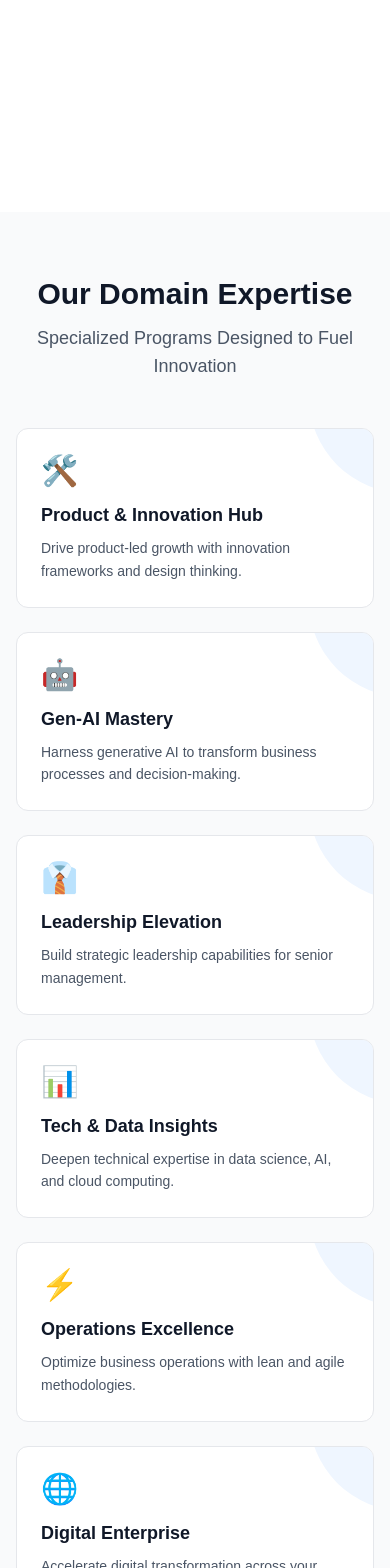
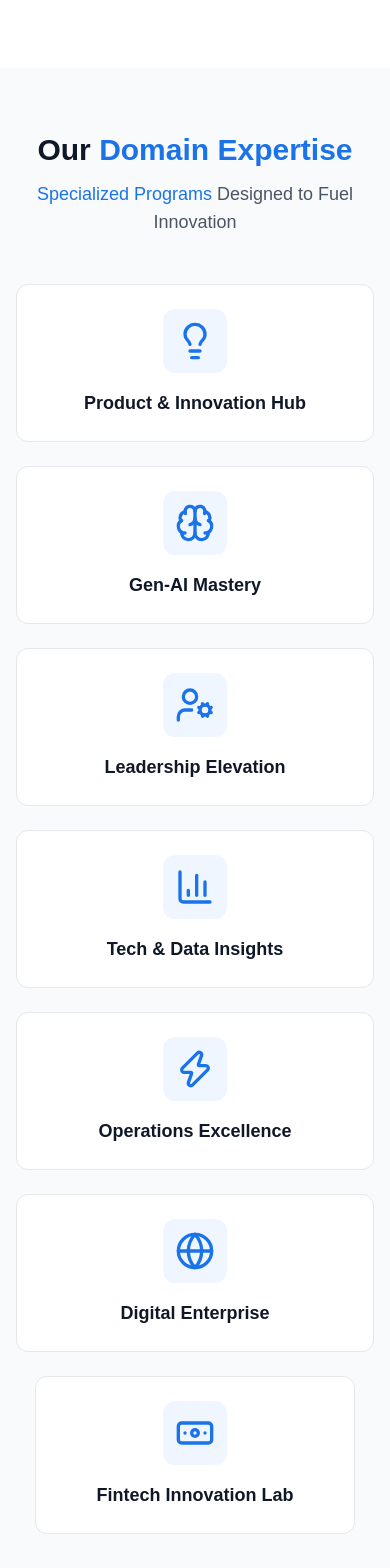
Before and after one commit to AkbarMWaris/Accredian-Clone, a Next.js app: page / in a window 390 px wide. Shown: the part 2400-3968 px from the top of the page. Built offline with nearby package versions, Linux system fonts and the light colour scheme.

Commit message:
change the domain expertise section

```diff
--- a/src/components/AccredianEdge.tsx
+++ b/src/components/AccredianEdge.tsx
@@ -1,18 +1,8 @@
 "use client";
 
-import { useState, useEffect } from "react";
 import Image from "next/image";
-import { getEdges, type Edge } from "@/lib/api";
 
 export default function AccredianEdge() {
-  const [edges, setEdges] = useState<Edge[]>([]);
-
-  useEffect(() => {
-    getEdges().then(setEdges);
-  }, []);
-
-  if (edges.length === 0) return null;
-
   return (
     <section id="edge" className="py-16 bg-white">
       <div className="max-w-7xl mx-auto px-4 sm:px-6 lg:px-8">
@@ -46,13 +36,6 @@ export default function AccredianEdge() {
           />
         </div>
 
-        <div className="grid grid-cols-1 sm:grid-cols-2 lg:grid-cols-3 xl:grid-cols-4 gap-6">
-          {edges.map((edge) => (
-            <div
-            key={edge.title}
-            ></div>
-          ))}
-        </div>
       </div>
     </section>
   );
--- a/src/components/DomainExpertise.tsx
+++ b/src/components/DomainExpertise.tsx
@@ -1,16 +1,17 @@
 "use client";
 
 import { useState, useEffect } from "react";
+import { Lightbulb, Brain, UserCog, BarChart3, Zap, Globe, Banknote } from "lucide-react";
 import { getDomains, type Domain } from "@/lib/api";
 
-const domainIcons: Record<string, string> = {
-  "Product & Innovation Hub": "🛠️",
-  "Gen-AI Mastery": "🤖",
-  "Leadership Elevation": "👔",
-  "Tech & Data Insights": "📊",
-  "Operations Excellence": "⚡",
-  "Digital Enterprise": "🌐",
-  "Fintech Innovation Lab": "💰",
+const domainIcons: Record<string, React.ReactNode> = {
+  "Product & Innovation Hub": <Lightbulb className="w-10 h-10" />,
+  "Gen-AI Mastery": <Brain className="w-10 h-10" />,
+  "Leadership Elevation": <UserCog className="w-10 h-10" />,
+  "Tech & Data Insights": <BarChart3 className="w-10 h-10" />,
+  "Operations Excellence": <Zap className="w-10 h-10" />,
+  "Digital Enterprise": <Globe className="w-10 h-10" />,
+  "Fintech Innovation Lab": <Banknote className="w-10 h-10" />,
 };
 
 export default function DomainExpertise() {
@@ -27,34 +28,41 @@ export default function DomainExpertise() {
       <div className="max-w-7xl mx-auto px-4 sm:px-6 lg:px-8">
         <div className="text-center mb-12">
           <h2 className="text-3xl sm:text-4xl font-bold text-gray-900">
-            Our Domain Expertise
+            Our <span className="text-universal">Domain Expertise</span>
           </h2>
           <p className="mt-3 text-lg text-gray-600">
-            Specialized Programs Designed to Fuel Innovation
+            <span className="text-universal">Specialized Programs</span> Designed to Fuel Innovation
           </p>
         </div>
 
-        <div className="grid grid-cols-1 sm:grid-cols-2 lg:grid-cols-3 xl:grid-cols-4 gap-6">
-          {domains.map((domain) => (
+        <div className="grid grid-cols-1 sm:grid-cols-2 lg:grid-cols-3 gap-6 max-w-5xl mx-auto">
+          {domains.slice(0, 6).map((domain) => (
             <div
               key={domain.title}
-              className="relative p-6 rounded-xl bg-white border border-gray-200 hover:border-universal/30 hover:shadow-lg transition-all overflow-hidden group"
+              className="flex flex-col items-center justify-center p-6 rounded-xl bg-white border border-gray-200 hover:border-universal/30 hover:shadow-lg transition-all group"
             >
-              <div className="absolute top-0 right-0 w-24 h-24 bg-blue-50 rounded-bl-full -mr-8 -mt-8 group-hover:bg-blue-100 transition-colors" />
-              <div className="relative">
-                <div className="text-3xl mb-3">
-                  {domainIcons[domain.title] || "📘"}
-                </div>
-                <h3 className="text-lg font-semibold text-gray-900">
-                  {domain.title}
-                </h3>
-                <p className="mt-2 text-gray-600 text-sm leading-relaxed">
-                  {domain.description}
-                </p>
+              <div className="w-16 h-16 rounded-xl bg-blue-50 flex items-center justify-center text-universal mb-4 group-hover:bg-blue-100 transition-colors">
+                {domainIcons[domain.title] || <Lightbulb className="w-10 h-10" />}
               </div>
+              <h3 className="text-lg font-semibold text-gray-900 text-center">
+                {domain.title}
+              </h3>
             </div>
           ))}
         </div>
+
+        {domains.length > 6 && (
+          <div className="flex justify-center mt-6">
+            <div className="w-full max-w-xs flex flex-col items-center justify-center p-6 rounded-xl bg-white border border-gray-200 hover:border-universal/30 hover:shadow-lg transition-all group">
+              <div className="w-16 h-16 rounded-xl bg-blue-50 flex items-center justify-center text-universal mb-4 group-hover:bg-blue-100 transition-colors">
+                {domainIcons[domains[6].title] || <Lightbulb className="w-10 h-10" />}
+              </div>
+              <h3 className="text-lg font-semibold text-gray-900 text-center">
+                {domains[6].title}
+              </h3>
+            </div>
+          </div>
+        )}
       </div>
     </section>
   );
--- a/src/components/HowWeDeliverResults.tsx
+++ b/src/components/HowWeDeliverResults.tsx
@@ -1,9 +1,12 @@
 "use client";
+
+import { Search, Route, Rocket } from "lucide-react";
+
+const stepIcons = [Search, Route, Rocket];
 
 const steps = [
   {
     number: "01",
-    icon: "🔍",
     title: "Skill Gap Analysis",
     description:
       "We conduct a thorough assessment of your team's current capabilities and identify critical skill gaps through surveys, interviews, and benchmarking.",
@@ -15,7 +18,6 @@ const steps = [
   },
   {
     number: "02",
-    icon: "🗺️",
     title: "Customized Training Plan",
     description:
       "Our experts design a bespoke learning roadmap aligned with your business goals, team structure, and industry context.",
@@ -27,7 +29,6 @@ const steps = [
   },
   {
     number: "03",
-    icon: "🚀",
     title: "Flexible Program Delivery",
     description:
       "Deliver training through live instructor-led sessions, self-paced modules, or a blended approach — online or on-site at your premises.",
@@ -38,6 +39,8 @@ const steps = [
     ],
   },
 ];
+
+const stepsWithIcons = steps.map((step, i) => ({ ...step, Icon: stepIcons[i] }));
 
 export default function HowWeDeliverResults() {
   return (
@@ -53,14 +56,14 @@ export default function HowWeDeliverResults() {
         </div>
 
         <div className="grid grid-cols-1 md:grid-cols-3 gap-8">
-          {steps.map((step) => (
+          {stepsWithIcons.map((step) => (
             <div
               key={step.number}
               className="relative bg-white rounded-xl border border-gray-200 p-8 hover:shadow-lg transition-all group flex flex-col"
             >
               <div className="flex items-start justify-between mb-6">
-                <div className="w-14 h-14 rounded-xl bg-blue-50 flex items-center justify-center text-2xl group-hover:bg-blue-100 transition-colors shrink-0">
-                  <span>{step.icon}</span>
+                <div className="w-14 h-14 rounded-xl bg-blue-50 flex items-center justify-center text-universal group-hover:bg-blue-100 transition-colors shrink-0">
+                  <step.Icon className="w-7 h-7" />
                 </div>
                 <span className="text-5xl font-bold text-gray-100 select-none">
                   {step.number}
```
